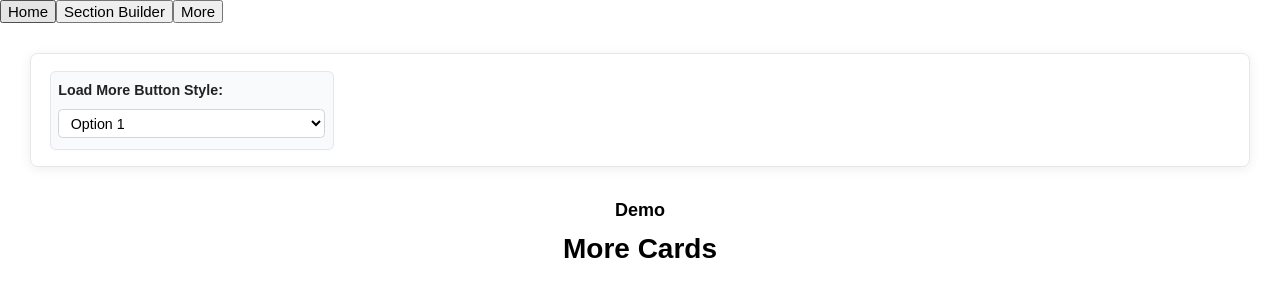
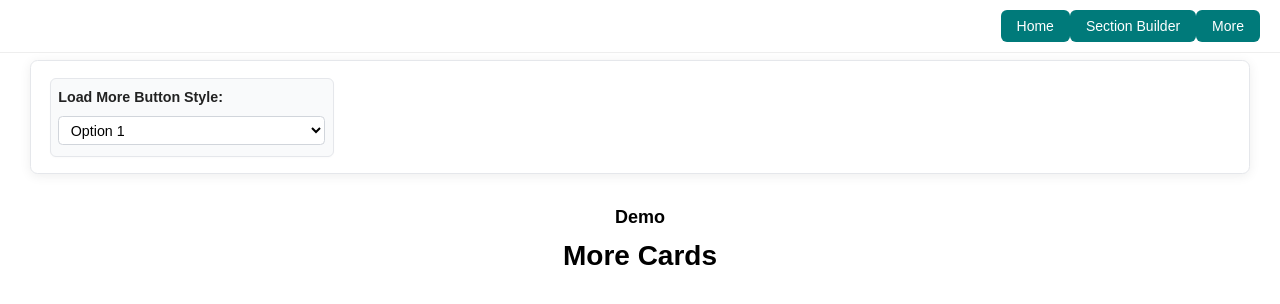
Before and after one commit to michalp24/spacing-demo, a React (Create React App) app: page /more in a window 1280 px wide. Shown: the top 304 px of the page. Built offline with nearby package versions, Linux system fonts and the light colour scheme.

Commit message:
Add missing navigation bar styles

```diff
--- a/src/style.css
+++ b/src/style.css
@@ -323,14 +323,57 @@ body, html, * {
   font-size: 15px;;
 }
 
+/* Navigation Bar */
+.navigation-bar {
+  position: fixed;
+  top: 0;
+  left: 0;
+  right: 0;
+  background: white;
+  padding: 10px 20px;
+  border-bottom: 1px solid #eee;
+  z-index: 1001;
+  display: flex;
+  justify-content: flex-end;
+}
+
+.nav-btn {
+  background: #007a7a;
+  color: white;
+  border: none;
+  padding: 8px 16px;
+  border-radius: 6px;
+  font-size: 14px;
+  font-weight: 500;
+  cursor: pointer;
+  transition: background 0.3s;
+}
+
+.nav-btn:hover {
+  background: #006666;
+}
+
+.dark .navigation-bar {
+  background: #2d2d2d;
+  border-bottom-color: #444;
+}
+
+.dark .nav-btn {
+  background: #007a7a;
+  color: white;
+}
+
+.dark .nav-btn:hover {
+  background: #006666;
+}
+
 .container {
   display: flex;
   justify-content: center;
   align-items: flex-start;
   min-height: 100vh;
   background: #ffffff;
-  padding: 40px 0;
-  padding: 30px;
+  padding: 60px 30px;
 }
 
 .main-layout {
```
